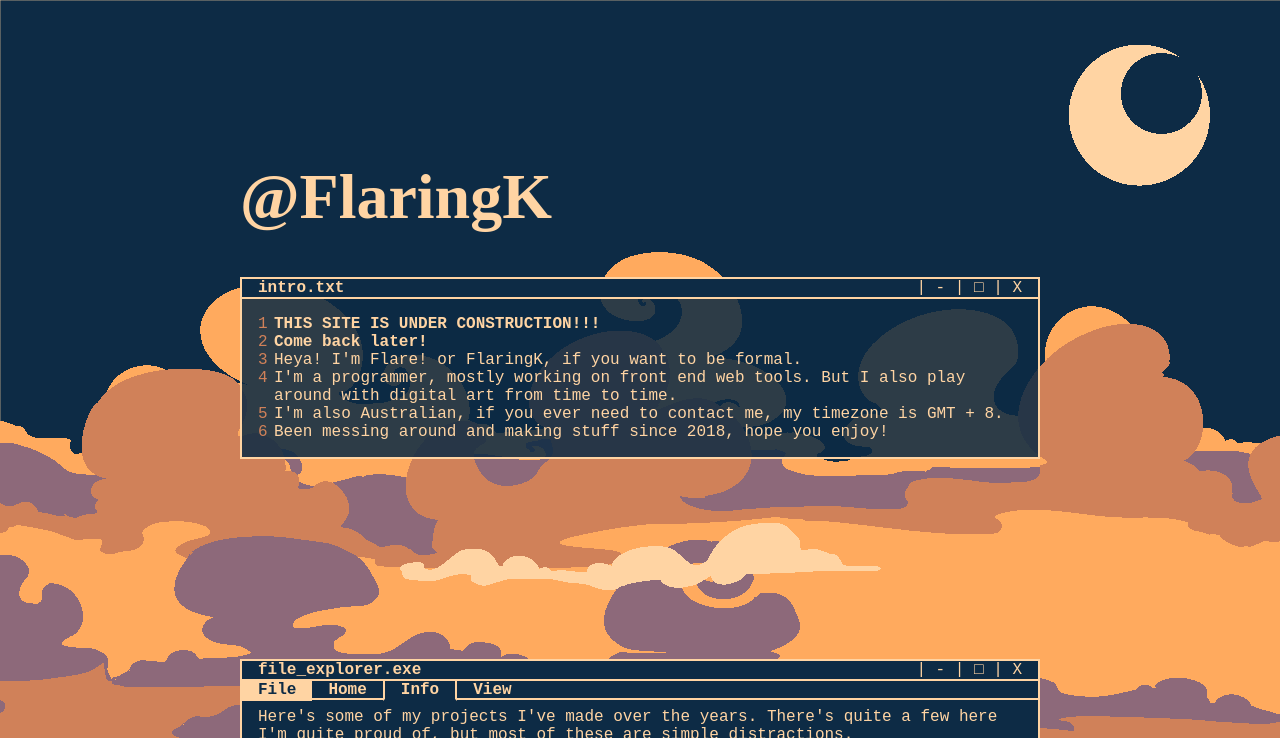
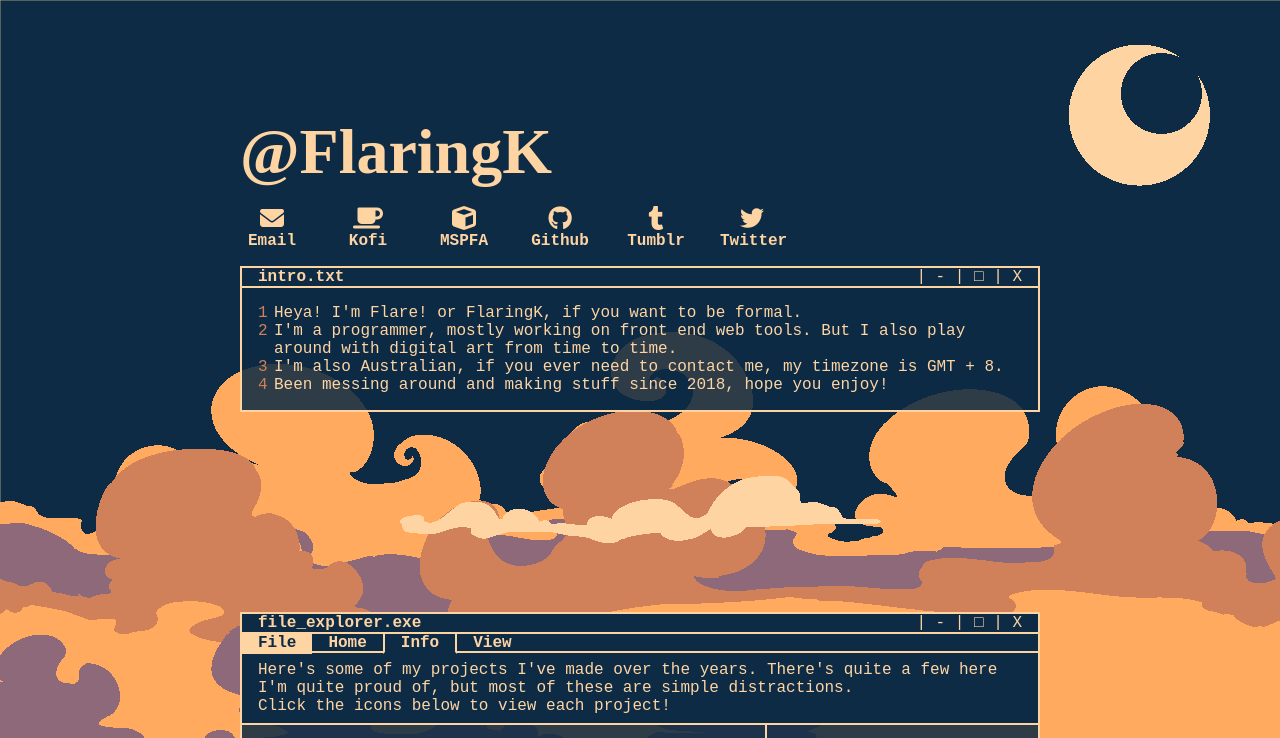
Before and after one commit to FlaringK/Portfolio2, a plain HTML site: page index.html in a window 1280 px wide. Shown: the top 738 px of the page. Drawn offline with Linux system fonts and the light colour scheme; a web font is replaced by a local one.

Commit message:
Maybe done?

```diff
--- a/index.html
+++ b/index.html
@@ -7,24 +7,33 @@
   <title>FlaringK</title>
 
   <meta content="FlaringK" property="og:title" />
-  <meta content="Site Description" property="og:description" />
+  <meta content="Heya! I'm Flare! This is my site!" property="og:description" />
   <meta content="https://flaringk.github.io/" property="og:url" />
-  <meta content="./clouds/Moon.png" property="og:image" />
+  <meta content="https://github.com/FlaringK/FlaringK.github.io/blob/master/icons/House.png" property="og:image" />
   <meta content="#FFD4A3" data-react-helmet="true" name="theme-color" />
 
   <link rel="stylesheet" href="style.css">
+  <script src="https://kit.fontawesome.com/a3a9f9f421.js" crossorigin="anonymous"></script>
 </head>
 <body>
 
   <img src="./clouds/Moon.png" alt="" class="moon">
 
-  <div class="content" id="home">
+  <div class="content" id="home" style="margin: 0 auto">
     <h1>@FlaringK</h1>
+
+    <div class="systemrow">
+      <a href="mailto:caelans@iinet.net.au"><i class="fas fa-envelope"></i> Email</a>
+      <a href="https://ko-fi.com/flaringk"><i class="fas fa-coffee"></i> Kofi</a>
+      <a href="https://mspfa.com/user/?u=100855018780708322446"><i class="fas fa-cube"></i> MSPFA</a>
+      <a href="https://github.com/FlaringK"><i class="fab fa-github"></i> Github</a>
+      <a href="https://flaringk.tumblr.com/"><i class="fab fa-tumblr"></i> Tumblr</a>
+      <a href="https://twitter.com/FlaringK"><i class="fab fa-twitter"></i> Twitter</a>
+    </div>
+
     <div class="window">
       <div class="header">intro.txt</div>
       <div class="notes">
-        <p><b>THIS SITE IS UNDER CONSTRUCTION!!!</b></p>
-        <p><b>Come back later!</b></p>
         <p>Heya! I'm Flare! or FlaringK, if you want to be formal.</p>
         <p>I'm a programmer, mostly working on front end web tools. But I also play around with digital art from time to time.</p>
         <p>I'm also Australian, if you ever need to contact me, my timezone is GMT + 8.</p>
@@ -95,13 +104,14 @@
 
     <div class="window">
       <div class="header">contact_me.txt</div>
+      <div class="notes">
+        <p>If you want to reach me, email me at <a class="link" href="mailto:caelans@iinet.net.au">caelans@iinet.net.au</a></p>
+        <p>Or you can message me on any of my other profiles!</p>
+      </div>
     </div>
 
     <div class="break">
       <img src="./clouds/cloudbreak.png" alt="">
-      <div class="notes">
-
-      </div>
     </div>
 
   </div>
--- a/style.css
+++ b/style.css
@@ -45,10 +45,11 @@ a:visited { color: var(--col4) }
 .content {
 	max-width: 800px;
 	margin: auto;
+	padding: 4em 0 0;
 }
 
 .break {
-	margin: 4em auto;
+	margin: 4em auto 0;
 	width: min-content;
 }
 
@@ -57,6 +58,40 @@ a:visited { color: var(--col4) }
 	top: 5vh;
 	right: 5vw;
 	z-index: -10;
+}
+
+/* system row */
+
+.systemrow {
+	display: flex;
+	margin: 1em 0;
+	justify-content: left;
+	gap: 2em;
+}
+
+.systemrow a {
+	text-align: center;
+	font-weight: 600;
+	color: var(--col1);
+	text-decoration: none;
+
+	text-shadow: 2px 2px 0 var(--col2);
+	width: 4em;
+}
+
+.systemrow a:hover {
+	text-decoration: underline;
+}
+
+.systemrow a:visited {
+	color: var(--col1);
+}
+
+.systemrow a i::before {
+	display: block;
+	font-size: 1.5em;
+	line-height: 1.1em;
+	text-decoration: none;
 }
 
 /* home */
@@ -68,6 +103,7 @@ a:visited { color: var(--col4) }
 h1 {
 	font-family: battlename;
 	font-size: 4em;
+	margin-bottom: 0;
 }
 
 .window {
@@ -253,23 +289,24 @@ h1 {
 
 .artlist img {
 	max-height: 5em;
+	cursor: pointer;
 }
 
 /* Parallax Stuff */
 
 :root {
-  --startpos0: 40;
+  --startpos0: 30;
   --paraimg0: url(/clouds/myclouds1.png);
-  --startpos1: 60;
+  --startpos1: 50;
   --paraimg1: url(/clouds/myclouds2.png);
-  --startpos2: 70;
+  --startpos2: 60;
   --paraimg2: url(/clouds/myclouds3.png);
 }
 
 
 :root {
-	--maxscroll: 800;
-	--horizon: 80;
+	--maxscroll: 1200;
+	--horizon: 70;
 	--hscrollspeed: 0.5;
 	--imgWidth: 1500;
 	--finalCol: #D08159;
```
